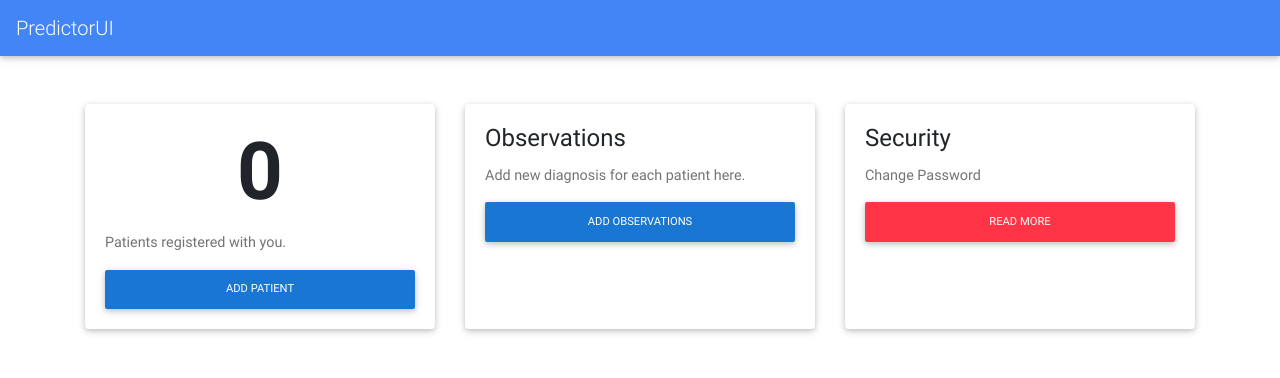
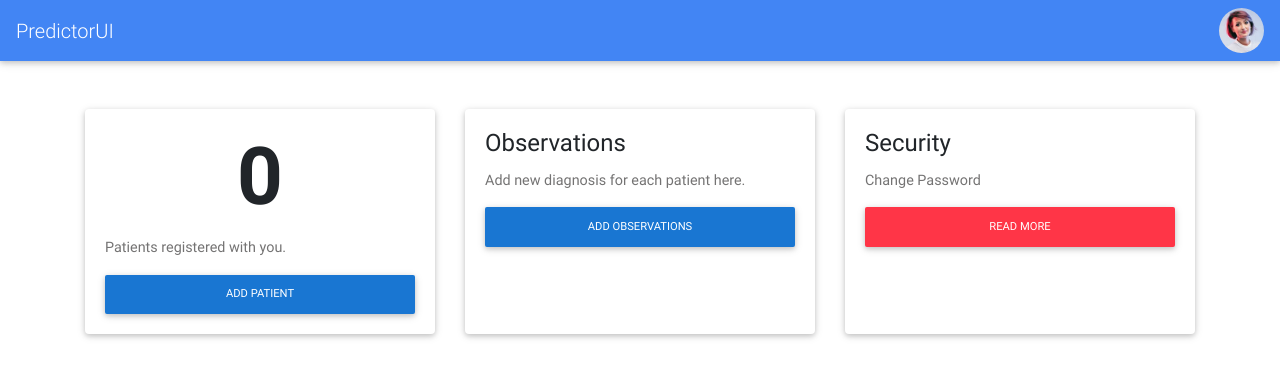
Before and after one commit to LX5321/predictor-ui, a PHP site: page /doctor/index.php in a window 1280 px wide. Shown: the top 378 px of the page. Run offline with PHP 8.4, Linux system fonts and the light colour scheme; the visitor is signed in with stand-in values (Sample User, id 1); data that the repository does not hold is empty.

Commit message:
Added avatar include

```diff
--- a/php/header.php
+++ b/php/header.php
@@ -6,6 +6,16 @@ if (!isset($username)) {
     header("location: ../php/403.html");
 }
 ?>
-<html><nav class="navbar navbar-expand-lg navbar-dark primary-color">
-        <a class="navbar-brand" href="index.php">PredictorUI</a>
-    </nav></html>
+<html>
+    <nav class="navbar navbar-expand-lg navbar-dark primary-color">
+    <a class="navbar-brand" href="index.php">PredictorUI</a>
+    <ul class="navbar-nav ml-auto nav-flex-icons">
+        <li class="nav-item avatar">
+            <a class="nav-link p-0" href="#">
+                <img src="avatar-5.jpg" class="rounded-circle z-depth-0" alt="avatar image" height="45">
+            </a>
+        </li>
+    </ul>
+</nav>
+
+</html>
```
